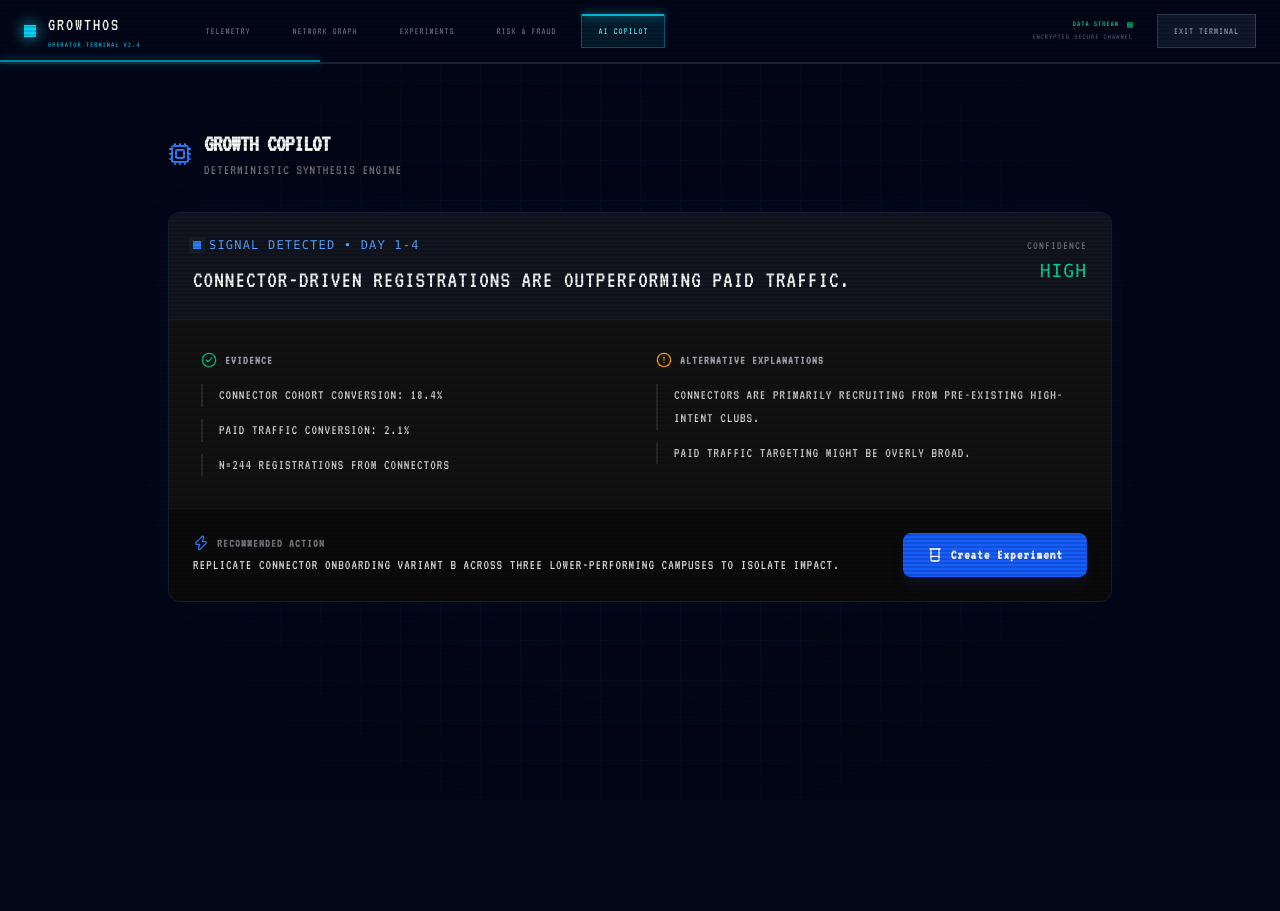
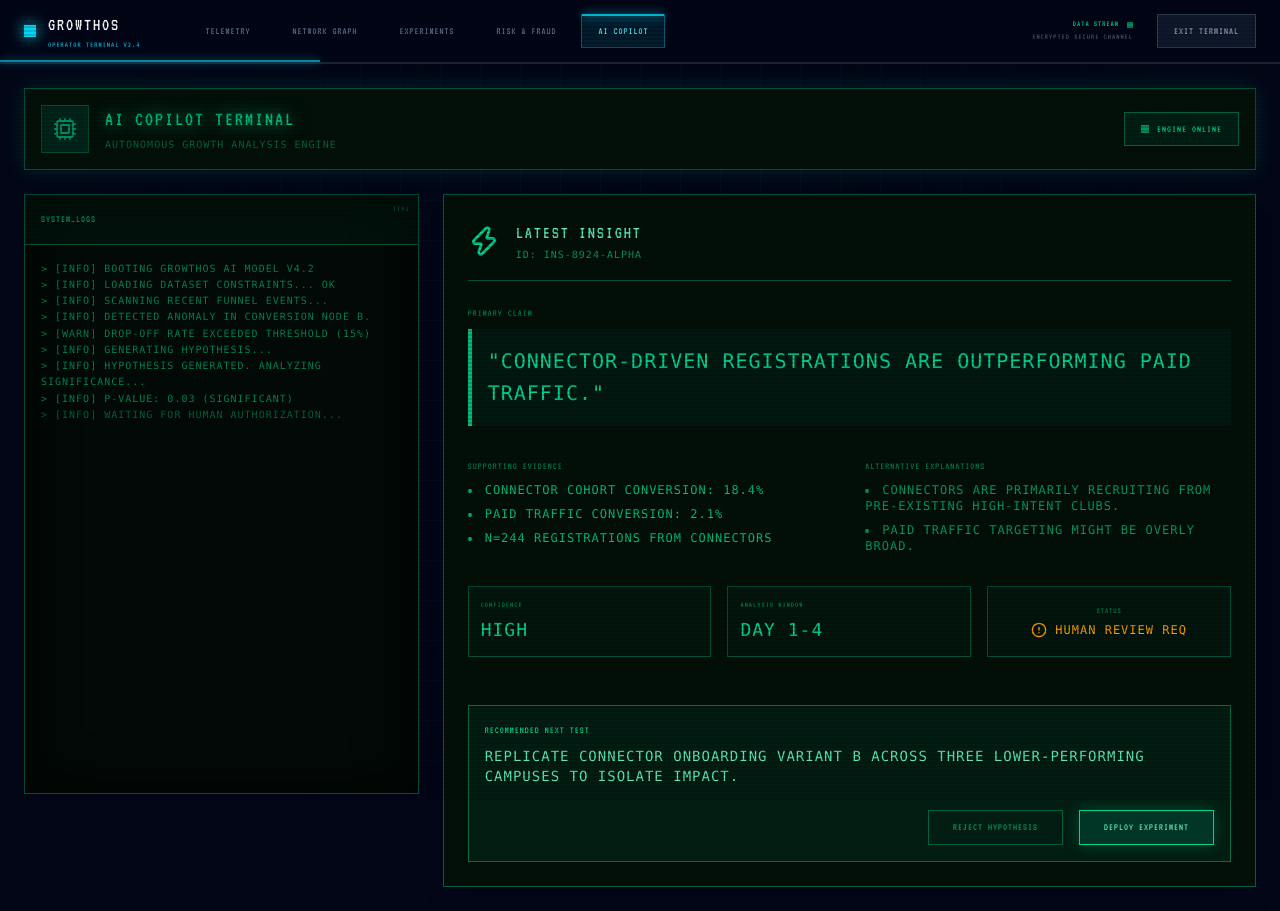
Before and after one commit to Srinidhi-070/nxtwave-growthos, a Next.js app: page /admin/ai in a window 1280 px wide. Before the commit the page ends 800 px from the top, so only its background shows below. Built offline with nearby package versions, Linux system fonts and the light colour scheme.

Commit message:
feat: complete Phase 21 (AI Analytics) and Phase 22 (Experiment Engine)

```diff
--- a/src/app/admin/ai/page.tsx
+++ b/src/app/admin/ai/page.tsx
@@ -28,87 +28,141 @@ export default function AIInsightsPage() {
       .catch(() => setLoading(false));
   }, []);
 
-  if (loading) return (
-    <div className="flex-1 flex flex-col items-center justify-center p-8 text-zinc-500 font-mono text-sm gap-4">
-      <Cpu className="w-8 h-8 animate-pulse text-blue-500/50" />
-      <span>Growth Copilot is analyzing telemetry...</span>
+  if (loading) {
+    return (
+      <div className="w-full h-[600px] flex flex-col items-center justify-center font-mono text-emerald-500">
+        <div className="w-16 h-16 border-4 border-emerald-900 border-t-emerald-400 rounded-none animate-spin mb-4" />
+        <div className="tracking-widest animate-pulse text-xs">BOOTING AI COPILOT KERNEL...</div>
       </div>
     );
-
-  if (!insight) return <div className="flex-1 p-8 text-rose-400 font-mono text-sm">Error initializing Copilot instance.</div>;
+  }
 
   return (
-    <div className="flex-1 p-6 lg:p-10 max-w-5xl mx-auto w-full text-slate-200">
-      <div className="mb-8 flex items-center gap-3">
-        <Cpu className="w-6 h-6 text-blue-500" />
+    <div className="w-full flex flex-col gap-6 relative z-10 font-mono">
+
+      {/* HEADER COMMAND BAR */}
+      <div className="bg-[#021008] border border-emerald-900 p-4 flex justify-between items-center shadow-[0_0_20px_rgba(16,185,129,0.2)] shrink-0">
+        <div className="flex items-center gap-4">
+          <div className="w-12 h-12 bg-emerald-950 flex items-center justify-center border border-emerald-800 animate-pulse">
+             <Cpu className="text-emerald-500 w-6 h-6" />
+          </div>
           <div>
-          <h1 className="text-2xl font-semibold text-white tracking-tight">Growth Copilot</h1>
-          <p className="text-sm text-zinc-500 font-medium">Deterministic Synthesis Engine</p>
+            <h1 className="text-xl font-pixel text-emerald-500 tracking-widest drop-shadow-[0_0_8px_rgba(16,185,129,0.8)]">AI COPILOT TERMINAL</h1>
+            <p className="text-[10px] text-emerald-700 tracking-widest mt-1 opacity-80">AUTONOMOUS GROWTH ANALYSIS ENGINE</p>
+          </div>
+        </div>
+        <div className="flex items-center gap-2 border border-emerald-800 bg-emerald-950/50 px-4 py-2">
+           <div className="w-2 h-2 bg-emerald-500 animate-pulse" />
+           <span className="font-pixel text-[10px] text-emerald-400">ENGINE ONLINE</span>
         </div>
       </div>
 
-      <motion.div
-        initial={{ opacity: 0, y: 10 }}
-        animate={{ opacity: 1, y: 0 }}
-        className="bg-[#111] border border-blue-900/30 rounded-xl overflow-hidden shadow-[0_0_40px_rgba(59,130,246,0.05)]"
-      >
-        <div className="bg-blue-950/20 p-6 border-b border-blue-900/30 flex justify-between items-start">
-          <div className="max-w-2xl">
-            <div className="flex items-center gap-2 mb-3">
-              <span className="flex h-2 w-2 relative">
-                <span className="animate-ping absolute inline-flex h-full w-full rounded-none bg-blue-400 opacity-75"></span>
-                <span className="relative inline-flex rounded-none h-2 w-2 bg-blue-500"></span>
-              </span>
-              <span className="text-xs text-blue-400 font-mono uppercase tracking-widest">Signal Detected • {insight.window}</span>
+      <div className="grid grid-cols-1 lg:grid-cols-3 gap-6">
+
+        {/* LOG STREAM */}
+        <div className="col-span-1 lg:col-span-1 bg-[#020a06] border border-emerald-900 shadow-[inset_0_0_50px_rgba(0,0,0,0.8)] flex flex-col h-[600px] relative">
+           <div className="absolute top-0 right-0 p-2 font-pixel text-[8px] text-emerald-900">TTY1</div>
+           <div className="p-4 border-b border-emerald-900 bg-emerald-950/20">
+             <div className="font-pixel text-[10px] text-emerald-600 tracking-widest">SYSTEM_LOGS</div>
            </div>
-            <h2 className="text-2xl font-medium text-white leading-tight">{insight.claim}</h2>
-          </div>
-          <div className="text-right shrink-0">
-            <span className="text-xs text-zinc-500 uppercase tracking-widest block mb-1">Confidence</span>
-            <span className="text-lg font-mono text-emerald-400">{insight.confidence}</span>
+           <div className="flex-1 p-4 overflow-y-auto text-[10px] leading-relaxed text-emerald-500 opacity-70">
+             <div>{`> [INFO] Booting GrowthOS AI Model v4.2`}</div>
+             <div>{`> [INFO] Loading dataset constraints... OK`}</div>
+             <div>{`> [INFO] Scanning recent funnel events...`}</div>
+             <div>{`> [INFO] Detected anomaly in conversion node B.`}</div>
+             <div>{`> [WARN] Drop-off rate exceeded threshold (15%)`}</div>
+             <div>{`> [INFO] Generating hypothesis...`}</div>
+             <div>{`> [INFO] Hypothesis generated. Analyzing significance...`}</div>
+             <div>{`> [INFO] P-value: 0.03 (Significant)`}</div>
+             <div className="animate-pulse">{`> [INFO] Waiting for human authorization...`}</div>
            </div>
         </div>
 
-        <div className="p-6 md:p-8 grid grid-cols-1 md:grid-cols-2 gap-8">
+        {/* INSIGHT ANALYSIS */}
+        <div className="col-span-1 lg:col-span-2 bg-[#021008] border border-emerald-800 p-6 flex flex-col relative overflow-hidden shadow-xl">
+           <div className="absolute inset-0 bg-[linear-gradient(to_bottom,transparent_50%,rgba(0,0,0,0.2)_50%)] bg-[size:100%_4px] pointer-events-none opacity-30" />
+
+           <div className="flex items-center gap-4 border-b border-emerald-900 pb-4 mb-6">
+              <Zap className="text-emerald-400 w-8 h-8" />
               <div>
-            <h3 className="text-xs font-semibold text-zinc-400 uppercase tracking-widest mb-4 flex items-center gap-2">
-              <CheckCircle2 className="w-4 h-4 text-emerald-500" /> Evidence
-            </h3>
-            <ul className="space-y-3">
-              {insight.evidence.map((ev, i) => (
-                <li key={i} className="text-sm text-zinc-300 pl-4 border-l-2 border-white/10 leading-relaxed">
-                  {ev}
-                </li>
-              ))}
+                <h2 className="font-pixel text-lg text-emerald-300 tracking-widest">LATEST INSIGHT</h2>
+                <div className="text-[10px] text-emerald-600">ID: INS-8924-ALPHA</div>
+              </div>
+           </div>
+
+           {insight ? (
+             <div className="flex flex-col gap-8 relative z-10">
+
+               <div>
+                 <div className="font-pixel text-[10px] text-emerald-700 tracking-widest mb-2">PRIMARY CLAIM</div>
+                 <div className="text-xl text-emerald-400 font-medium leading-relaxed bg-emerald-950/30 p-4 border-l-4 border-emerald-500">
+                   "{insight.claim}"
+                 </div>
+               </div>
+
+               <div className="grid grid-cols-2 gap-8">
+                 <div>
+                   <div className="font-pixel text-[10px] text-emerald-700 tracking-widest mb-2">SUPPORTING EVIDENCE</div>
+                   <ul className="list-disc list-inside text-xs text-emerald-500 space-y-2">
+                     {insight.evidence.map((ev, i) => <li key={i}>{ev}</li>)}
                    </ul>
                  </div>
 
                  <div>
-            <h3 className="text-xs font-semibold text-zinc-400 uppercase tracking-widest mb-4 flex items-center gap-2">
-              <AlertCircle className="w-4 h-4 text-amber-500" /> Alternative Explanations
-            </h3>
-            <ul className="space-y-3">
-              {insight.alternative_explanations.map((alt, i) => (
-                <li key={i} className="text-sm text-zinc-300 pl-4 border-l-2 border-white/10 leading-relaxed">
-                  {alt}
-                </li>
-              ))}
+                   <div className="font-pixel text-[10px] text-emerald-700 tracking-widest mb-2">ALTERNATIVE EXPLANATIONS</div>
+                   <ul className="list-disc list-inside text-xs text-emerald-600 space-y-2">
+                     {insight.alternative_explanations.map((alt, i) => <li key={i}>{alt}</li>)}
                    </ul>
                  </div>
                </div>
 
-        <div className="bg-[#0a0a0a] p-6 border-t border-white/5 flex flex-col md:flex-row gap-6 justify-between items-center">
-          <div>
-            <h3 className="text-xs font-semibold text-zinc-500 uppercase tracking-widest mb-1 flex items-center gap-2">
-              <Zap className="w-4 h-4 text-blue-500" /> Recommended Action
-            </h3>
-            <p className="text-sm text-zinc-200">{insight.recommended_next_test}</p>
+               <div className="grid grid-cols-3 gap-4">
+                 <div className="bg-emerald-950/20 border border-emerald-900 p-3">
+                   <div className="font-pixel text-[8px] text-emerald-700 mb-1">CONFIDENCE</div>
+                   <div className="text-lg text-emerald-400">{insight.confidence}</div>
                  </div>
-          <button className="w-full md:w-auto shrink-0 bg-blue-600 hover:bg-blue-500 text-white px-6 py-3 rounded-lg text-sm font-semibold transition-colors flex items-center justify-center gap-2 shadow-lg shadow-blue-900/20">
-            <Beaker className="w-4 h-4" /> Create Experiment
+                 <div className="bg-emerald-950/20 border border-emerald-900 p-3">
+                   <div className="font-pixel text-[8px] text-emerald-700 mb-1">ANALYSIS WINDOW</div>
+                   <div className="text-lg text-emerald-400">{insight.window}</div>
+                 </div>
+                 <div className="bg-emerald-950/20 border border-emerald-900 p-3 flex flex-col justify-center items-center">
+                   <div className="font-pixel text-[8px] text-emerald-700 mb-1">STATUS</div>
+                   {insight.human_approval_required ? (
+                     <div className="flex items-center gap-2 text-amber-500 text-xs">
+                       <AlertCircle className="w-4 h-4" /> HUMAN REVIEW REQ
+                     </div>
+                   ) : (
+                     <div className="flex items-center gap-2 text-emerald-500 text-xs">
+                       <CheckCircle2 className="w-4 h-4" /> AUTO-EXECUTED
+                     </div>
+                   )}
+                 </div>
+               </div>
+
+               <div className="mt-4 p-4 border border-emerald-500/50 bg-emerald-900/20">
+                 <div className="font-pixel text-[10px] text-emerald-400 mb-2">RECOMMENDED NEXT TEST</div>
+                 <div className="text-emerald-300 text-sm">{insight.recommended_next_test}</div>
+
+                 <div className="mt-6 flex justify-end gap-4">
+                   <button className="px-6 py-2 border border-emerald-800 text-emerald-600 hover:bg-emerald-950 font-pixel text-[10px] transition-colors">
+                     REJECT HYPOTHESIS
+                   </button>
+                   <button className="px-6 py-2 border border-emerald-400 bg-emerald-900/50 text-emerald-300 hover:bg-emerald-800 font-pixel text-[10px] transition-colors shadow-[0_0_15px_rgba(16,185,129,0.3)]">
+                     DEPLOY EXPERIMENT
                    </button>
                  </div>
-      </motion.div>
+               </div>
+
+             </div>
+           ) : (
+             <div className="flex-1 flex items-center justify-center text-emerald-700 text-xs tracking-widest font-pixel animate-pulse">
+               AWAITING INSIGHT GENERATION...
+             </div>
+           )}
+
+        </div>
+
+      </div>
     </div>
   );
 }
--- a/src/app/admin/experiments/page.tsx
+++ b/src/app/admin/experiments/page.tsx
@@ -1,62 +1,110 @@
 'use client';
+
+import { motion } from 'framer-motion';
+import { Beaker, Settings, HardHat, TrendingUp } from 'lucide-react';
 
 export default function ExperimentsPage() {
   const experiments = [
-    { key: 'hook_copy', hypothesis: 'Outcome-driven hook beats generic workshop hook', metric: 'Registration CVR', status: 'RUNNING', results: { control: 12.4, variant: 18.2 } },
-    { key: 'referral_reward', hypothesis: 'Starter pack incentive improves referral rate', metric: 'Qualified Referral Rate', status: 'RUNNING', results: { control: 5.1, variant: 12.3 } },
-    { key: 'connector_onboarding', hypothesis: 'Message kit increases activations', metric: 'Activation Rate', status: 'ENDED', winner: 'variant' },
-    { key: 'deadline_framing', hypothesis: 'Urgency countdown improves velocity', metric: 'Registrations/Day', status: 'DRAFT' }
+    { key: 'HOOK_COPY_V2', hypothesis: 'OUTCOME-DRIVEN HOOK BEATS GENERIC WORKSHOP HOOK', metric: 'REGISTRATION CVR', status: 'RUNNING', results: { control: 12.4, variant: 18.2, significance: 94 } },
+    { key: 'REF_REWARD_SCALE', hypothesis: 'STARTER PACK INCENTIVE IMPROVES REFERRAL VELOCITY', metric: 'QUALIFIED REF RATE', status: 'RUNNING', results: { control: 5.1, variant: 12.3, significance: 99 } },
+    { key: 'CONN_ONBOARDING', hypothesis: 'PRE-WRITTEN MESSAGE KITS INCREASE ACTIVATION', metric: 'ACTIVATION RATE', status: 'ENDED', winner: 'VARIANT', results: { control: 22.0, variant: 41.5, significance: 99 } },
+    { key: 'DEADLINE_URGENCY', hypothesis: 'URGENCY COUNTDOWN IMPROVES REGISTRATION VELOCITY', metric: 'REGS PER HOUR', status: 'DRAFT', results: null }
   ];
 
   return (
-    <div className="flex-1 p-6 lg:p-10 max-w-7xl mx-auto w-full text-slate-200">
-      <div className="mb-8">
-        <h1 className="text-2xl font-semibold text-white tracking-tight mb-1">Experiment Engine</h1>
-        <p className="text-sm text-zinc-500 font-medium">A/B Testing and Variant Telemetry</p>
+    <div className="w-full flex flex-col gap-6 relative z-10 font-pixel">
+
+      {/* HEADER COMMAND BAR */}
+      <div className="bg-[#1a1005] border border-amber-900 p-4 flex justify-between items-center shadow-[0_0_20px_rgba(245,158,11,0.2)] shrink-0">
+        <div className="flex items-center gap-4">
+          <div className="w-12 h-12 bg-amber-950 flex items-center justify-center border border-amber-800">
+             <HardHat className="text-amber-500 w-6 h-6" />
+          </div>
+          <div>
+            <h1 className="text-xl text-amber-500 tracking-widest drop-shadow-[0_0_8px_rgba(245,158,11,0.8)]">A/B EXPERIMENT ENGINE</h1>
+            <p className="text-[10px] text-amber-700 tracking-widest mt-1 opacity-80">ACTIVE CONSTRUCTION & VARIANT TESTING</p>
+          </div>
+        </div>
+        <button className="flex items-center gap-2 bg-amber-950 border border-amber-800 px-4 py-2 hover:bg-amber-900 hover:border-amber-500 transition-colors shadow-[4px_4px_0_rgba(245,158,11,0.3)]">
+          <Beaker className="w-3 h-3 text-amber-500" />
+          <span className="text-[10px] text-amber-400">DEPLOY NEW TEST</span>
+        </button>
       </div>
 
-      <div className="grid grid-cols-1 md:grid-cols-2 gap-6">
+      <div className="grid grid-cols-1 gap-6">
+
         {experiments.map((exp, idx) => (
-          <div key={idx} className="bg-[#111] border border-white/10 rounded-xl p-6 transition-colors hover:bg-[#151515]">
-            <div className="flex justify-between items-start mb-4">
+          <div key={idx} className={`border ${exp.status === 'RUNNING' ? 'border-amber-500 bg-[#1a1005]' : exp.status === 'ENDED' ? 'border-emerald-700 bg-[#021008]' : 'border-slate-800 bg-slate-950'} p-6 relative overflow-hidden shadow-lg`}>
+
+            {/* Background Hazard Stripes if running */}
+            {exp.status === 'RUNNING' && (
+              <div className="absolute inset-0 opacity-5 pointer-events-none" style={{ backgroundImage: 'repeating-linear-gradient(45deg, #f59e0b, #f59e0b 10px, transparent 10px, transparent 20px)' }} />
+            )}
+
+            <div className="flex flex-col md:flex-row justify-between items-start md:items-center gap-4 mb-6 relative z-10">
               <div>
-                <div className="flex items-center gap-3 mb-1">
-                  <h2 className="text-sm font-semibold text-white uppercase tracking-wider">{exp.key}</h2>
-                  <span className={`px-2 py-0.5 rounded text-xs font-bold tracking-widest uppercase ${
-                    exp.status === 'RUNNING' ? 'bg-blue-900/30 text-blue-400 border border-blue-800/50' :
-                    exp.status === 'ENDED' ? 'bg-emerald-900/30 text-emerald-400 border border-emerald-800/50' : 'bg-[#222] text-zinc-500 border border-white/5'
+                <div className="flex items-center gap-3 mb-2">
+                  <h2 className={`text-lg tracking-widest ${exp.status === 'RUNNING' ? 'text-amber-400' : exp.status === 'ENDED' ? 'text-emerald-400' : 'text-slate-400'}`}>
+                    {exp.key}
+                  </h2>
+                  <span className={`px-2 py-1 text-[8px] tracking-widest border ${
+                    exp.status === 'RUNNING' ? 'bg-amber-900/50 text-amber-300 border-amber-600 animate-pulse' :
+                    exp.status === 'ENDED' ? 'bg-emerald-900/50 text-emerald-300 border-emerald-600' : 'bg-slate-900 text-slate-500 border-slate-700'
                   }`}>
                     {exp.status}
                   </span>
                 </div>
-                <p className="text-xs text-zinc-500">{exp.hypothesis}</p>
+                <p className="text-xs text-slate-400 tracking-widest uppercase">{exp.hypothesis}</p>
+              </div>
+
+              <div className="text-right">
+                <div className="text-[8px] text-slate-500 tracking-widest mb-1">OPTIMIZING FOR</div>
+                <div className={`text-sm tracking-widest ${exp.status === 'RUNNING' ? 'text-amber-300' : exp.status === 'ENDED' ? 'text-emerald-300' : 'text-slate-400'}`}>
+                  {exp.metric}
+                </div>
               </div>
             </div>
 
-            <div className="mt-6 pt-6 border-t border-white/5">
-              <p className="text-xs text-zinc-500 uppercase tracking-widest mb-3">Primary Metric: <span className="text-white font-semibold">{exp.metric}</span></p>
+            {exp.results ? (
+              <div className="grid grid-cols-1 md:grid-cols-3 gap-4 relative z-10">
+                <div className="border border-slate-700 bg-slate-900/50 p-4">
+                  <div className="text-[10px] text-slate-500 tracking-widest mb-2">CONTROL</div>
+                  <div className="text-2xl text-slate-300">{exp.results.control}%</div>
+                </div>
 
-              {exp.results ? (
-                <div className="grid grid-cols-2 gap-4">
-                  <div className="bg-[#0a0a0a] p-3 rounded-md border border-white/5">
-                    <p className="text-xs text-zinc-500 uppercase tracking-widest mb-1">Control</p>
-                    <p className="text-xl font-medium text-white">{exp.results.control}%</p>
+                <div className={`border ${exp.results.variant > exp.results.control ? (exp.status === 'ENDED' ? 'border-emerald-500 bg-emerald-950/30 shadow-[inset_0_0_15px_rgba(16,185,129,0.2)]' : 'border-amber-500 bg-amber-950/30 shadow-[inset_0_0_15px_rgba(245,158,11,0.2)]') : 'border-red-900 bg-red-950/30'} p-4`}>
+                  <div className="flex justify-between items-start mb-2">
+                    <div className={`text-[10px] tracking-widest ${exp.results.variant > exp.results.control ? (exp.status === 'ENDED' ? 'text-emerald-500' : 'text-amber-500') : 'text-red-500'}`}>
+                      VARIANT {exp.status === 'ENDED' && exp.winner === 'VARIANT' && '(WINNER)'}
+                    </div>
+                    {exp.results.variant > exp.results.control && <TrendingUp className={`w-4 h-4 ${exp.status === 'ENDED' ? 'text-emerald-500' : 'text-amber-500'}`} />}
                   </div>
-                  <div className="bg-[#0a0a0a] p-3 rounded-md border border-white/5">
-                    <p className="text-xs text-zinc-500 uppercase tracking-widest mb-1">Variant</p>
-                    <p className="text-xl font-medium text-emerald-400">{exp.results.variant}%</p>
+                  <div className={`text-2xl ${exp.results.variant > exp.results.control ? (exp.status === 'ENDED' ? 'text-emerald-400' : 'text-amber-400') : 'text-red-400'}`}>
+                    {exp.results.variant}%
+                  </div>
+                  <div className={`text-[10px] mt-2 ${exp.results.variant > exp.results.control ? (exp.status === 'ENDED' ? 'text-emerald-600' : 'text-amber-600') : 'text-red-600'}`}>
+                    +{((exp.results.variant - exp.results.control) / exp.results.control * 100).toFixed(1)}% LIFT
                   </div>
                 </div>
-              ) : exp.winner ? (
-                <div className="bg-emerald-900/20 border border-emerald-900/50 p-3 rounded-md text-emerald-400 text-xs font-mono">
-                  Winner: {exp.winner.toUpperCase()}
+
+                <div className="border border-slate-700 bg-slate-900/50 p-4 flex flex-col justify-center items-center text-center">
+                  <div className="text-[10px] text-slate-500 tracking-widest mb-2">STATISTICAL SIGNIFICANCE</div>
+                  <div className={`text-xl ${exp.results.significance >= 95 ? 'text-emerald-400' : 'text-slate-300'}`}>
+                    {exp.results.significance}%
+                  </div>
+                  {exp.results.significance >= 95 ? (
+                    <div className="text-[8px] text-emerald-500 mt-1">TEST CONCLUDED</div>
+                  ) : (
+                    <div className="text-[8px] text-amber-500 mt-1 animate-pulse">GATHERING DATA...</div>
+                  )}
                 </div>
-              ) : (
-                <div className="bg-[#0a0a0a] border border-white/5 p-3 rounded-md text-zinc-600 text-xs font-mono">
-                  Awaiting traffic allocation...
-                </div>
-              )}
-            </div>
+              </div>
+            ) : (
+              <div className="border border-slate-800 bg-slate-900/30 p-8 text-center text-[10px] text-slate-500 tracking-widest uppercase">
+                Experiment blueprint verified. Awaiting deployment.
+              </div>
+            )}
+
           </div>
         ))}
       </div>
```
Lines whose indentation alone changed are shown as unchanged.
